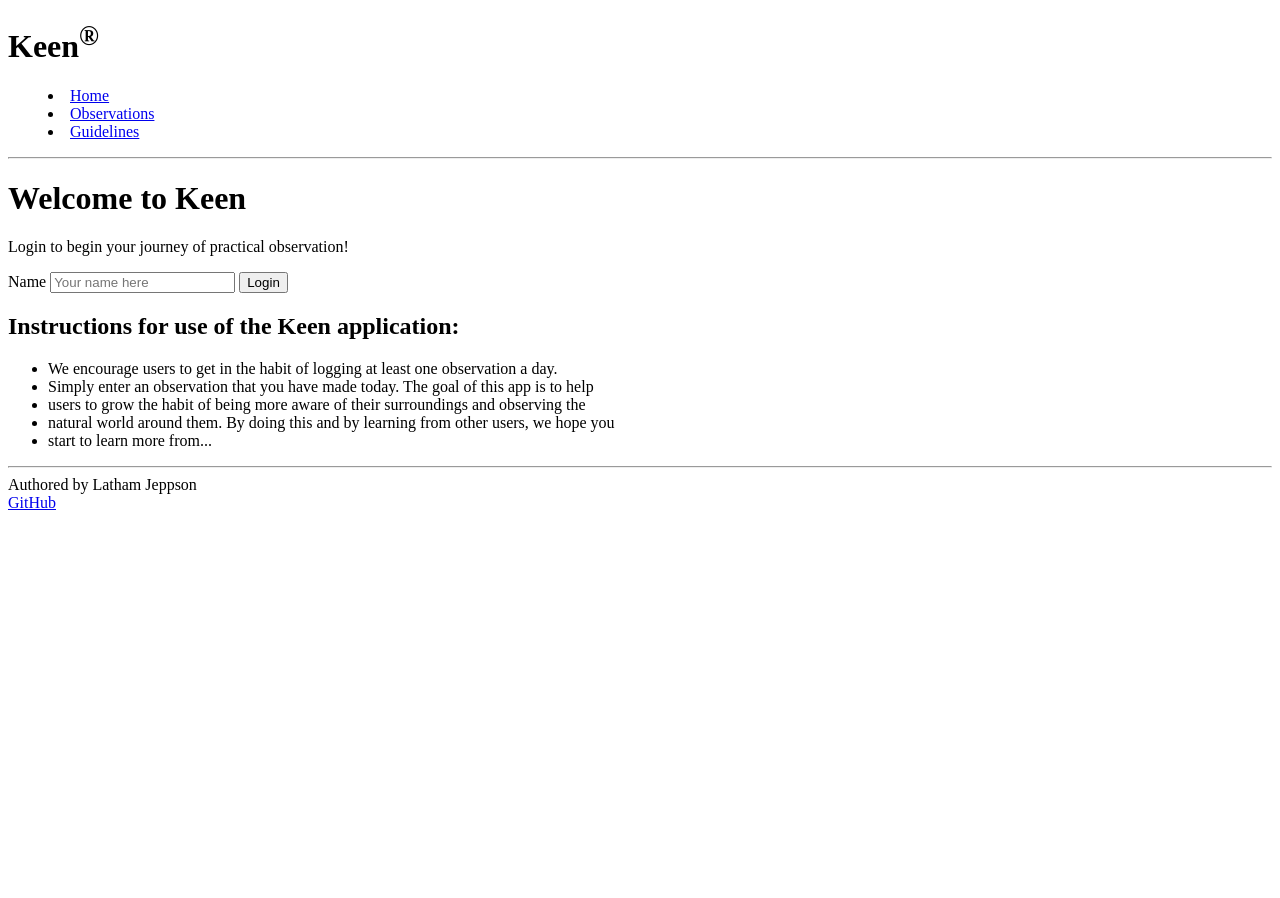
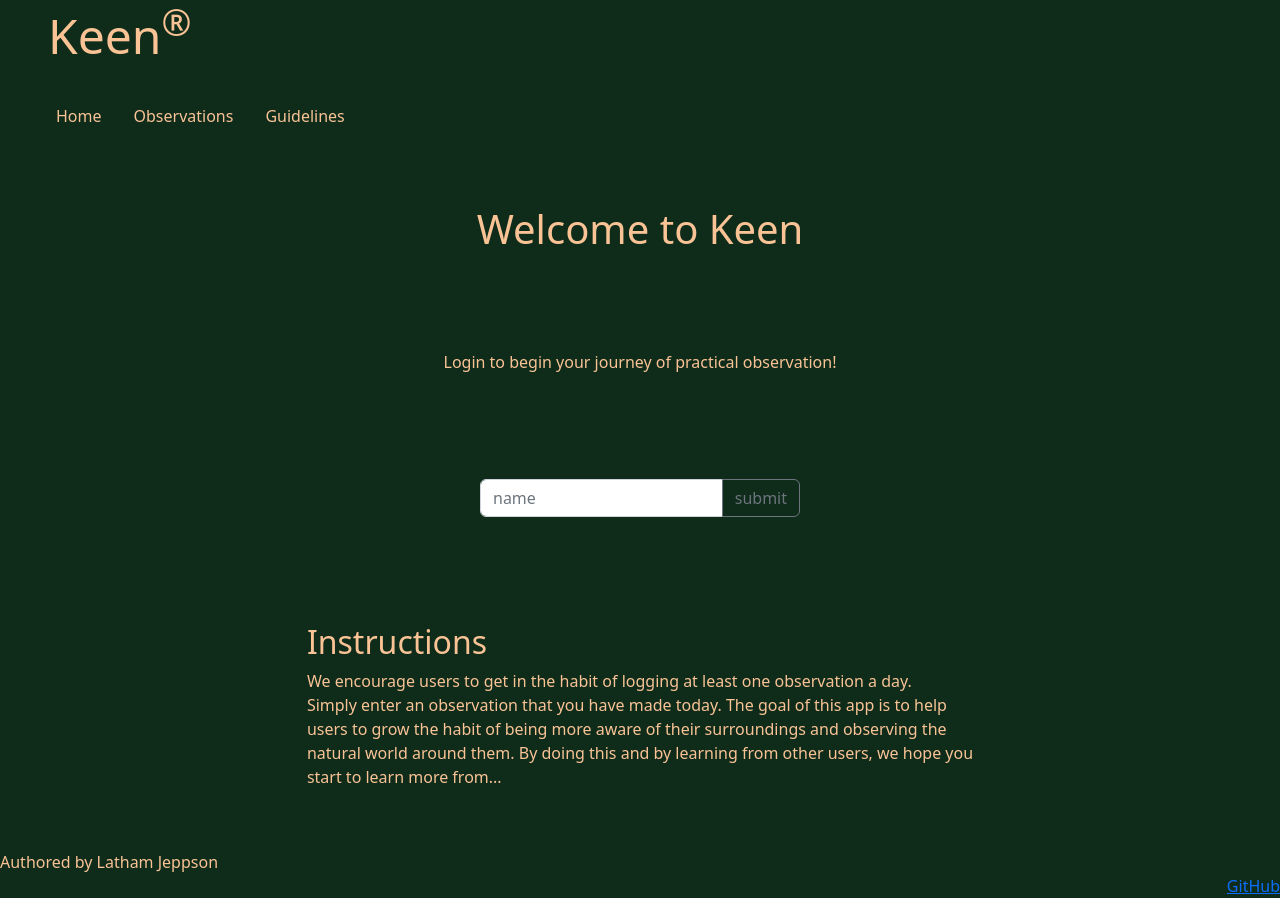
Before and after one commit to lathamlj/startup, a plain HTML site: page index.html in a window 1280 px wide. Before the commit the page ends 800 px from the top, so only its background shows below. Drawn offline with nearby package versions, Linux system fonts and the light colour scheme.

Commit message:
adding css files and other stylistic changes

```diff
--- a/index.html
+++ b/index.html
@@ -2,55 +2,62 @@
 <html lang="en">
   <head>
     <meta charset="UTF-8" />
-    <!-- Tell browsers not to scale the viewport automatically -->
     <meta name="viewport" content="width=device-width, initial-scale=1.0" />
     <title>Keen HTML</title>
     <link rel="icon" href="favicon.ico" />
+    <link rel="stylesheet" href="main.css" />
+
+    <link
+      href="https://cdn.jsdelivr.net/npm/bootstrap@5.2.2/dist/css/bootstrap.min.css"
+      rel="stylesheet"
+      integrity="sha384-Zenh87qX5JnK2Jl0vWa8Ck2rdkQ2Bzep5IDxbcnCeuOxjzrPF/et3URy9Bv1WTRi"
+      crossorigin="anonymous"/>
   </head>
+
   <body>
-    <!-- Use header, main, and footer elements to give semantic structure -->
+    <link rel="stylesheet" href="main.css" />
     <header>
-      <h1>Keen<sup>&reg;</sup></h1>
-
-      <!-- Navigation elements -->
+      <a class="navbar-brand" href="#">Keen<sup>&reg;</sup></a>
       <nav>
-        <!-- Menu is a semantic alternative to <ul> that represents an interaction -->
         <menu>
-          <li><a href="index.html">Home</a></li>
-          <li><a href="observations.html">Observations</a></li>
+          <li class="nav-item">
+            <a class="text-decoration-none" href="index.html">Home</a>
+          </li>
+          <li class="nav-item">
+            <a class="text-decoration-none" href="observations.html">Observations</a>
+          </li>
           <!--<li><a href="scores.html">Scores</a></li>-->
-          <li><a href="about.html">Guidelines</a></li>
+          <li class="nav-item">
+            <a class="text-decoration-none" href="about.html">Guidelines</a>
+          </li>
         </menu>
       </nav>
-
-      <!-- Since we don't have the ability to style we use old style HTML to give some visual formatting -->
-      <hr />
     </header>
 
     <main>
       <h1>Welcome to Keen</h1>
+
       <p>Login to begin your journey of practical observation!</p>
-      <form method="get" action="play.html">
-        <label for="name">Name</label>
-        <input type="text" id="name" placeholder="Your name here" />
-        <button type="submit">Login</button>
-      </form>
 
-      <section id="observation-instructions">
-        <h2>Instructions for use of the Keen application:</h2>
-        <!--<p>subheader for instructions??</p>-->
-        <ul>
-            <li>We encourage users to get in the habit of logging at least one observation a day.</li>
-            <li>Simply enter an observation that you have made today. The goal of this app is to help</li>
-            <li>users to grow the habit of being more aware of their surroundings and observing the</li>
-            <li>natural world around them. By doing this and by learning from other users, we hope you</li>
-            <li>start to learn more from...</li>
-        </ul>
-    </section>
+      <div id="login-section" class="input-group mb-3">
+        <input type="text" class="form-control" placeholder="name" aria-describedby="button-addon2">
+        <button class="btn btn-outline-secondary" type="button" id="button-addon2">submit</button>
+      </div>
+
+      <div id="observation-instructions">
+        <h2>Instructions</h2>
+
+        <div>
+            <p>We encourage users to get in the habit of logging at least one observation a day.<br>
+              Simply enter an observation that you have made today. The goal of this app is to help<br>
+              users to grow the habit of being more aware of their surroundings and observing the<br>
+              natural world around them. By doing this and by learning from other users, we hope you<br>
+              start to learn more from...</p>
+        </div>
+      </div>
     </main>
 
     <footer>
-      <hr />
       <span class="text-reset">Authored by Latham Jeppson</span>
       <br />
       <a href="https://github.com/lathamlj/startup.git">GitHub</a>
--- /dev/null
+++ b/main.css
@@ -0,0 +1,82 @@
+body {
+    display: flex;
+    flex-direction: column;
+    min-width: 375px;
+    background-color: #0e2a18fd; /* Dark background color */
+    color: #f9c396;
+}
+
+header {
+    flex: 0 80px;
+}
+
+main {
+    flex: 1 calc(100vh - 110px);
+    display: flex;
+    flex-direction: column;
+    align-items: center;
+    justify-content: space-around;
+}
+
+#login-section{
+    width: 25%;
+}
+
+footer {
+    flex: 0 30px;
+}
+
+menu {
+    flex: 1;
+    display: flex;
+    /*  overwrite Bootstrap so the menu does not wrap */
+    flex-direction: row !important;
+    list-style: none;
+}
+
+.navbar-brand {
+    padding-left: 1em;
+    color: #f9c396;
+    font-size: 3em;
+}
+
+menu .nav-item {
+    padding: 1em;
+    color: #f9c396;
+    text-decoration: none;
+}
+
+menu .nav-item a {
+    color: inherit;
+}
+
+menu .nav-item a:hover {
+    text-decoration: underline;
+}
+
+/* menu .nav-item {
+    padding: 1em;
+    color: #f9c396;
+} */
+
+footer a {
+    /* padding: 1em; */
+    float: right;
+}
+
+#observation-instructions{
+    align-items: center;
+    justify-content: space-around;
+}
+
+@media (max-height: 600px) {
+    header {
+      display: none;
+    }
+    footer {
+      display: none;
+    }
+    main {
+      flex: 1 100vh;
+    }
+}
--- /dev/null
+++ b/observations.css
@@ -0,0 +1,4 @@
+::placeholder {
+    color: red;
+    font-size: 25px
+  }
```
Also changed, not shown: about.css (added, +37 -0 lines), about.html (+26 -35 lines), observations.html (+27 -84 lines), placeholder.jpeg (renamed from landscape.jpeg), placeholder_old.jpg (renamed from placeholder.jpg).
